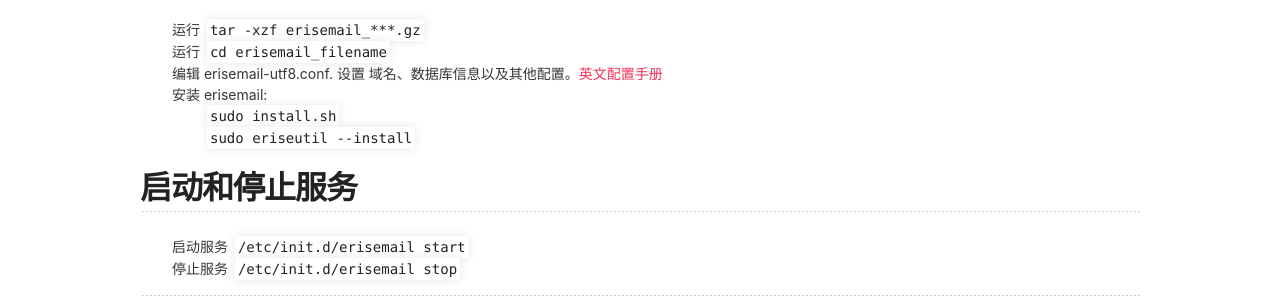
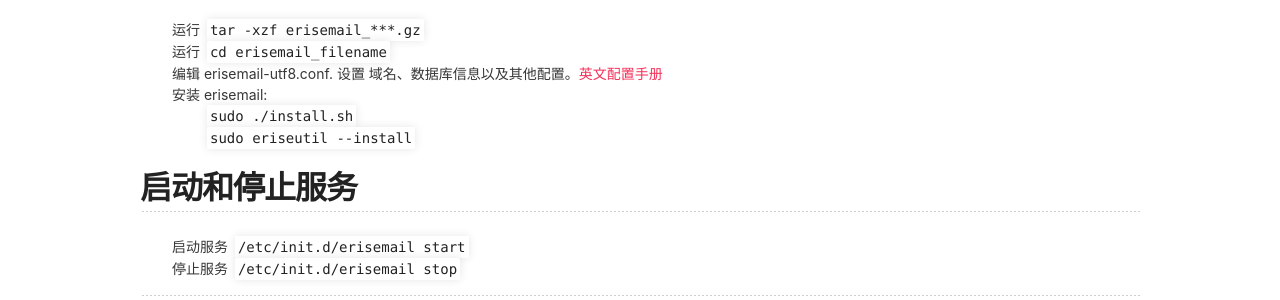
Before and after one commit to erisesoft/erisesoft.github.io, a Jekyll site: the page built from _posts/2018-5-9-安装包下载.md, in a window 1280 px wide. Shown: the part 576-876 px from the top of the page. Built offline with Jekyll 4.4.1, drawn with Linux system fonts in a browser that asks for light colours.

```diff
--- a/_posts/2018-5-9-安装包下载.md
+++ b/_posts/2018-5-9-安装包下载.md
@@ -25,7 +25,7 @@ title: 安装包下载
 * 运行 `cd erisemail_filename`
 * 编辑 erisemail-utf8.conf. 设置 域名、数据库信息以及其他配置。[英文配置手册](http://erisesoft.com/2018/05/09/%E8%8B%B1%E6%96%87%E9%85%8D%E7%BD%AE%E6%89%8B%E5%86%8C.html)
 * 安装 erisemail:
-  * `sudo install.sh`
+  * `sudo ./install.sh`
   * `sudo eriseutil --install`
 
 
```
